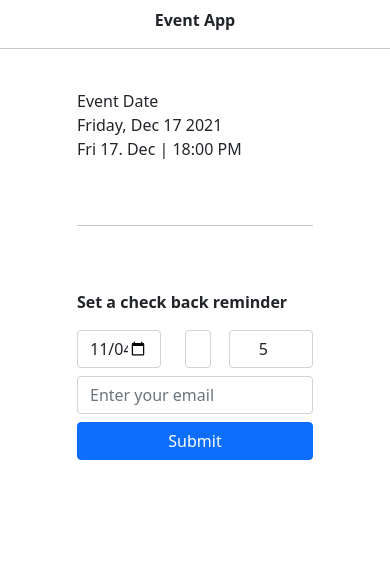
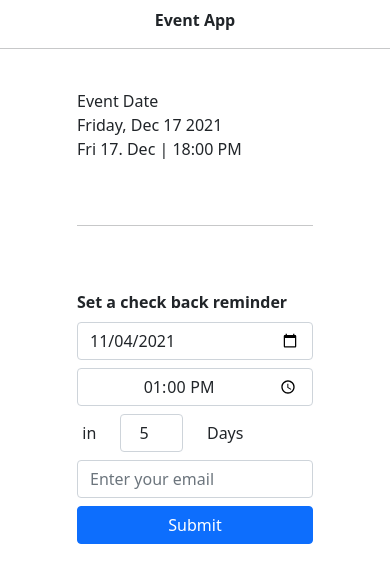
Before and after one commit to gianantoniopini/event-app, a Vue app in the folder front-end/: page / in a window 390 px wide. Shown: the top 582 px of the page. Built offline with nearby package versions, Linux system fonts and the light colour scheme.

Commit message:
responsive layout changes

```diff
--- a/front-end/src/components/EventReminder.vue
+++ b/front-end/src/components/EventReminder.vue
@@ -31,8 +31,8 @@
                 <div class="row">
                   <div class="col-12 fw-bold">Set a check back reminder</div>
                 </div>
-                <div class="row mt-3">
-                  <div class="col-5">
+                <div class="row">
+                  <div class="col-xl-5 col-sm-8 mt-2">
                     <input
                       class="form-control"
                       type="date"
@@ -45,7 +45,7 @@
                       required
                     />
                   </div>
-                  <div class="col-2">
+                  <div class="col-xl-2 col-sm-4 mt-2">
                     <input
                       class="form-control text-center"
                       type="time"
@@ -58,13 +58,19 @@
                       required
                     />
                   </div>
-                  <div class="col-5">
+                  <div class="col-xl-5 col-sm-12 mt-2">
+                    <div class="row">
+                      <div class="col-2 align-self-center text-end">in</div>
+                      <div class="col-4">
                         <input
                           class="form-control text-center"
                           type="number"
                           v-model="reminderDays"
                           required
                         />
+                      </div>
+                      <div class="col-6 align-self-center">Days</div>
+                    </div>
                   </div>
                 </div>
                 <div class="row mt-2">
```
Lines whose indentation alone changed are shown as unchanged.
